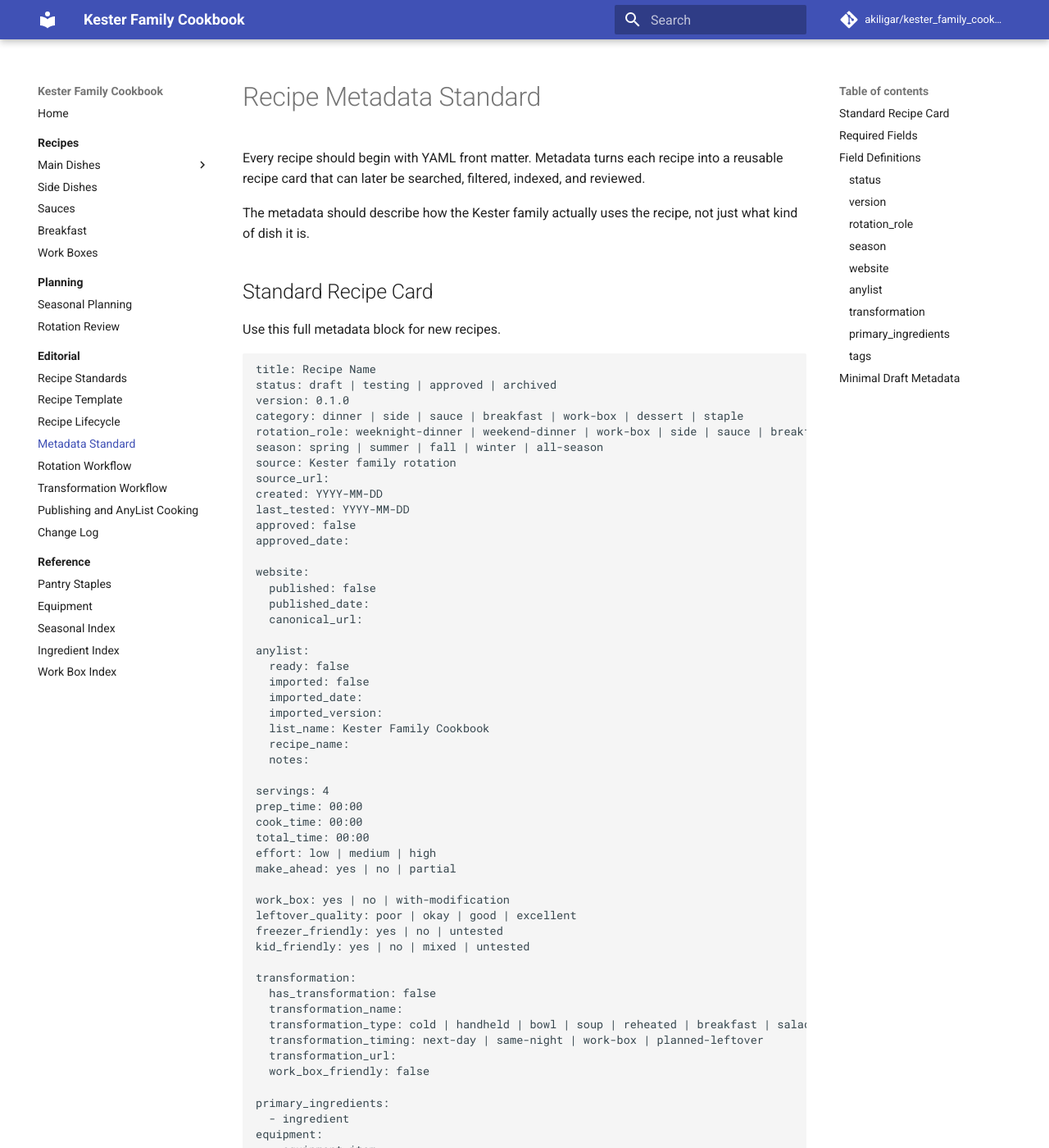
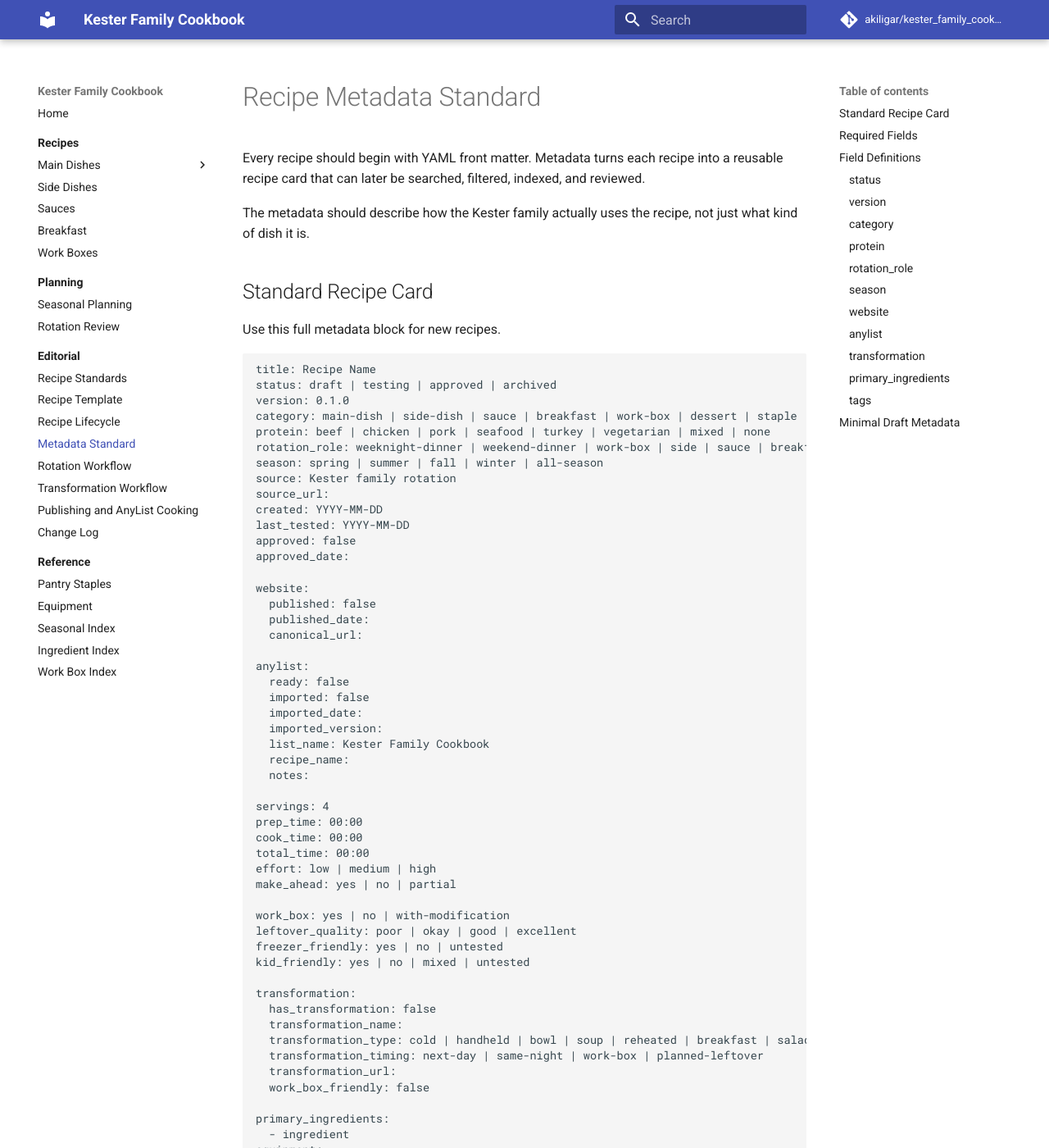
Before and after one commit to akiligar/kester_family_cookbook, an MkDocs documentation site: the page built from docs/editorial/metadata-standard.md, in a window 1280 px wide and 1400 px high. Shown: the whole window at 82% size. Built offline with MkDocs 1.6.1 and Material for MkDocs 9.7.7, drawn with Linux system fonts in a browser that asks for light colours; comment, search, counter and statistics services are not loaded; some of the changed text lies outside the part shown.

Commit message:
Add protein metadata for recipe discovery

```diff
--- a/docs/editorial/metadata-standard.md
+++ b/docs/editorial/metadata-standard.md
@@ -12,7 +12,8 @@ Use this full metadata block for new recipes.
 title: Recipe Name
 status: draft | testing | approved | archived
 version: 0.1.0
-category: dinner | side | sauce | breakfast | work-box | dessert | staple
+category: main-dish | side-dish | sauce | breakfast | work-box | dessert | staple
+protein: beef | chicken | pork | seafood | turkey | vegetarian | mixed | none
 rotation_role: weeknight-dinner | weekend-dinner | work-box | side | sauce | breakfast | company | holiday | staple
 season: spring | summer | fall | winter | all-season
 source: Kester family rotation
@@ -74,7 +75,8 @@ Every recipe should include these fields:
 title: Recipe Name
 status: draft | testing | approved | archived
 version: 0.1.0
-category: dinner | side | sauce | breakfast | work-box | dessert | staple
+category: main-dish | side-dish | sauce | breakfast | work-box | dessert | staple
+protein: beef | chicken | pork | seafood | turkey | vegetarian | mixed | none
 rotation_role: weeknight-dinner | weekend-dinner | work-box | side | sauce | breakfast | company | holiday | staple
 season: spring | summer | fall | winter | all-season
 created: YYYY-MM-DD
@@ -120,6 +122,39 @@ Use semantic-style recipe versions.
 - Use `1.0.0` when a recipe is first approved.
 - Increment the version when the ingredients, timing, method, transformation plan, or work-box notes meaningfully change.
 - Minor wording edits do not need a version change unless they affect cooking, AnyList import clarity, or transformation reliability.
+
+### `category`
+
+Use category for the recipe's primary cookbook location.
+
+Preferred categories:
+
+- `main-dish`
+- `side-dish`
+- `sauce`
+- `breakfast`
+- `work-box`
+- `dessert`
+- `staple`
+
+Avoid using both `dinner` and `main-dish`. Main Dishes is the standard category for dinner entrees.
+
+### `protein`
+
+Architecture 1.3 uses protein metadata to make Main Dishes easier to browse.
+
+Use one of these values:
+
+- `beef`
+- `chicken`
+- `pork`
+- `seafood`
+- `turkey`
+- `vegetarian`
+- `mixed`
+- `none`
+
+For side dishes, sauces, staples, and recipes without a central protein, use `none` unless another value is genuinely useful for discovery.
 
 ### `rotation_role`
 
@@ -240,7 +275,8 @@ For rough drafts, this smaller block is acceptable:
 title: Recipe Name
 status: draft
 version: 0.1.0
-category: dinner
+category: main-dish
+protein: chicken
 rotation_role: weeknight-dinner
 season: all-season
 created: YYYY-MM-DD
```
